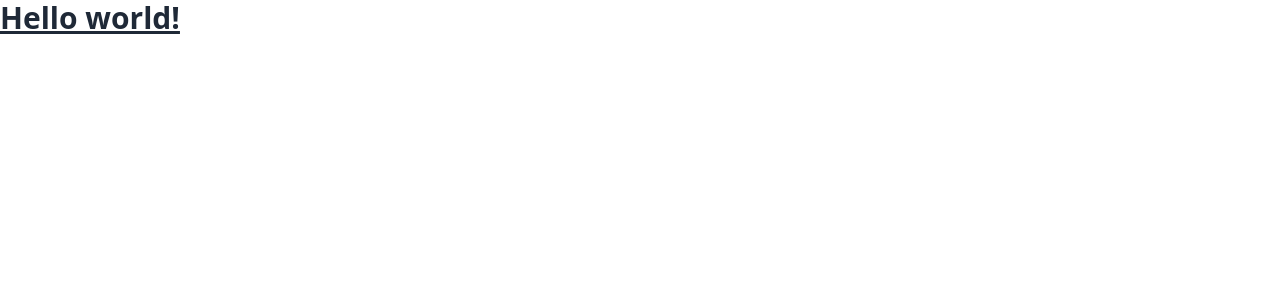
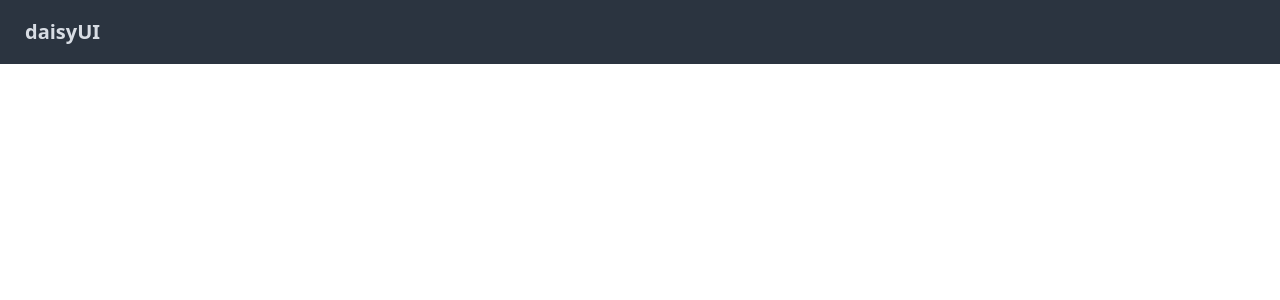
Before and after one commit to kaziFahmid/e-commerce-project-task, a React (Vite) app: page / in a window 1280 px wide. Shown: the top 300 px of the page. Built offline with nearby package versions, Linux system fonts and the light colour scheme.

Commit message:
header is added

```diff
--- /dev/null
+++ b/src/Component/Header/Header.jsx
@@ -0,0 +1,9 @@
+import React from 'react'
+
+export default function Header() {
+  return (
+<div className="navbar bg-neutral text-neutral-content">
+  <a className="btn btn-ghost normal-case text-xl">daisyUI</a>
+</div>
+  )
+}
--- /dev/null
+++ b/src/Component/Main/Main.jsx
@@ -0,0 +1,13 @@
+import React from 'react'
+import Header from '../Header/Header'
+import { Outlet } from 'react-router-dom'
+
+export default function Main() {
+  return (
+    <>
+    <Header/>
+    <Outlet/>
+
+    </>
+  )
+}
--- a/src/main.jsx
+++ b/src/main.jsx
@@ -6,16 +6,21 @@ import {
   createBrowserRouter,
   RouterProvider,
 } from "react-router-dom";
+import Main from './Component/Main/Main';
 
 
 
 const router = createBrowserRouter([
   {
     path: "/",
-    element:     <h1 className="text-3xl font-bold underline">
-    Hello world!
-  </h1>
-,
+    element:<Main/>,
+    children:[
+      {
+        path:"/",
+
+      }
+    ]
+
   },
 ]);
 ReactDOM.createRoot(document.getElementById('root')).render(
```
